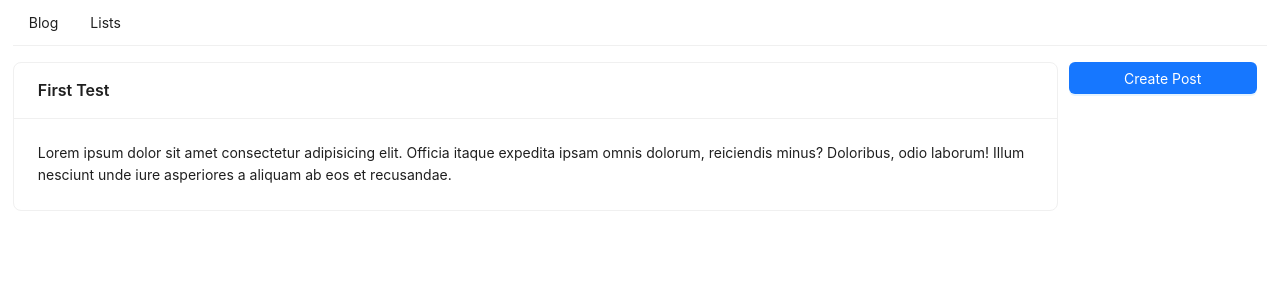
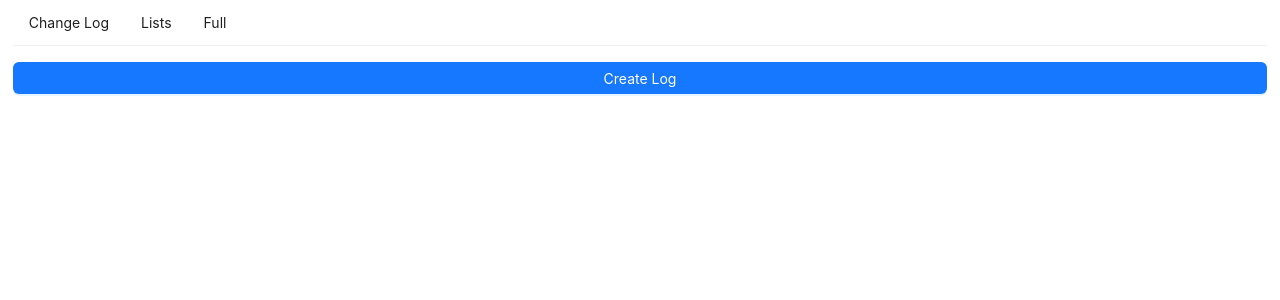
Before and after one commit to Isuzuri/life, a React (Create React App) app: page / in a window 1280 px wide. Shown: the top 300 px of the page. Built offline with nearby package versions, Linux system fonts and the light colour scheme.

Commit message:
add prettier, routing and mockups

```diff
--- a/src/App.js
+++ b/src/App.js
@@ -1,13 +1,21 @@
+import { Route, Routes } from 'react-router-dom';
 import './App.css';
-import Blog from './components/main/blog.jsx';
-import Nav from './components/nav/nav.jsx'
+import ChangeLog from './components/main/changeLog.jsx';
+import Lists from './components/main/lists.jsx';
+import Layout from './components/layout.jsx';
+import Full from './components/main/full.jsx';
 
 function App() {
   return (
-    <div className="App" style={{margin: 'auto 1%'}}>
-      <Nav></Nav>
-      {/* Добавить ниже роутер */}
-      <Blog></Blog>
+    <div className="App" style={{ margin: 'auto 1%' }}>
+      <Routes>
+        <Route path="/" element={<Layout />}>
+          <Route index element={<ChangeLog />}></Route>
+          <Route path="changeLog" element={<ChangeLog />}></Route>
+          <Route path="lists" element={<Lists />}></Route>
+          <Route path='full' element={<Full />}></Route>
+        </Route>
+      </Routes>
     </div>
   );
 }
--- /dev/null
+++ b/src/components/layout.jsx
@@ -0,0 +1,29 @@
+import { Outlet, Link } from 'react-router-dom';
+import { Menu } from 'antd';
+
+export default function Layout() {
+  const pageList = [
+    {
+      label: <Link to="/changeLog">Change Log</Link>,
+      key: 'blog'
+    },
+    {
+      label: <Link to="/lists">Lists</Link>,
+      key: 'lists'
+    },
+    {
+      label: <Link to="/full">Full</Link>,
+      key: 'full'
+    }
+  ];
+
+  return (
+    <>
+      <div style={{ marginBottom: '1rem' }}>
+        <Menu mode="horizontal" items={pageList} />
+      </div>
+
+      <Outlet />
+    </>
+  );
+}
--- a/src/components/main/blog.jsx
+++ /dev/null
@@ -1,54 +0,0 @@
-import React, {useState} from "react";
-import { Button, Flex, Card, Modal, Col, Row, Input, TextArea } from "antd";
-
-export default function Blog() {
-    const [open, setOpen] = useState(false)
-
-    const showModal = () => {
-        setOpen(true)
-    }
-
-    const handleOk = () => {
-        setOpen(false)
-    }
-
-    const handleCancel = () => {
-        setOpen(false)
-    }
-
-    const posts = [
-        {
-            title: 'First Test',
-            description: 'Lorem ipsum dolor sit amet consectetur adipisicing elit. Officia itaque expedita ipsam omnis dolorum, reiciendis minus? Doloribus, odio laborum! Illum nesciunt unde iure asperiores a aliquam ab eos et recusandae.'
-        }
-    ]
-
-    const { TextArea } = Input;
-
-    return <div>
-        <Row>
-            <Col span={20}>
-                {posts.map((post, index) => {
-                    return <Card title={post.title} key={index}>{post.description}</Card>
-                })}
-            </Col>
-            <Col span={4}>
-                <Flex justify='center'>
-                    <Button type='primary' style={{width:'90%'}} onClick={showModal}>Create Post</Button>
-                    <Modal
-                        title='New Post'
-                        open={open}
-                        onOk={handleOk}
-                        onCancel={handleCancel}
-                        okText={'Send'}
-                    >
-                        <Flex vertical gap='middle'>
-                            <Input placeholder="Title"></Input>
-                            <TextArea placeholder="Description" allowClear autoSize={{minRows: 5}}></TextArea>
-                        </Flex>
-                    </Modal>
-                </Flex>
-            </Col>
-        </Row>
-    </div>
-}
--- /dev/null
+++ b/src/components/main/changeLog.jsx
@@ -0,0 +1,81 @@
+import React, { useState } from 'react';
+import { Button, Flex, Card, Modal, Col, Row, Input, Form, Typography } from 'antd';
+const { Text } = Typography;
+
+export default function Blog() {
+  const [form] = Form.useForm();
+  const [open, setOpen] = useState(false);
+  const [formValues, setFormValues] = useState();
+  const [posts, setPosts] = useState([]);
+
+  const showModal = () => {
+    setOpen(true);
+  };
+
+  const handleOk = (values) => {
+    setPosts([
+      {
+        title: values.title,
+        description: values.description,
+        createTime: new Date(Date.now()).toLocaleString()
+      },
+      ...posts
+    ]);
+    setOpen(false);
+  };
+
+  const { TextArea } = Input;
+
+  return (
+    <div>
+      <Button type="primary" style={{ width: '100%' }} onClick={showModal}>
+        Create Log
+      </Button>
+      <pre>{JSON.stringify(formValues, null, 2)}</pre>
+      <Modal
+        title="New Log"
+        open={open}
+        onOk={handleOk}
+        onCancel={() => setOpen(false)}
+        okText={'Create'}
+        destroyOnClose
+        okButtonProps={{
+          autoFocus: true,
+          htmlType: 'submit'
+        }}
+        modalRender={(dom) => (
+          <Form
+            layout="vertical"
+            form={form}
+            name="formInModal"
+            clearOnDestroy
+            onFinish={(values) => handleOk(values)}>
+            {dom}
+          </Form>
+        )}>
+        <Form.Item
+          name="title"
+          label="Заголовок"
+          rules={[{ required: true, message: 'Type something, baka' }]}>
+          <Input />
+        </Form.Item>
+        <Form.Item
+          name="description"
+          label="Описание"
+          rules={[{ required: true, message: 'Type something, baka' }]}>
+          <TextArea placeholder="Description" allowClear autoSize={{ minRows: 5 }} />
+        </Form.Item>
+      </Modal>
+      <div>
+        {posts.map((post, index) => {
+          return (
+            <Card title={post.title} key={index} style={{ marginBottom: '1rem' }}>
+              <Text>{post.description}</Text> <br />
+              <Text type="secondary">{post.createTime}</Text>
+            </Card>
+          );
+        })}
+      </div>
+    </div>
+  );
+}
--- /dev/null
+++ b/src/components/main/full.jsx
@@ -0,0 +1,60 @@
+import { Table } from 'antd';
+
+export default function FullPage() {
+  const generatedObjects = [];
+  for (let i = 1; i <= 10; i++) {
+    generatedObjects.push({
+      key: i,
+      title: `Название ${i}`,
+      type: `Тип ${i}`,
+      source: `Источник ${i}`,
+      link: `Ссылка ${i}`,
+      tags: `Тег ${i}`
+    });
+  }
+  const dataSource = generatedObjects;
+
+  function fieldFilter(data, field) {
+    return data.map((item) => ({
+      text: item[field],
+      value: item[field]
+    }));
+  }
+
+  const columns = [
+    {
+      title: 'Название',
+      dataIndex: 'title',
+      key: 'title'
+    },
+    {
+      title: 'Тип',
+      dataIndex: 'type',
+      key: 'type',
+      filters: fieldFilter(dataSource, 'type')
+    },
+    {
+      title: 'Источник',
+      dataIndex: 'source',
+      key: 'source',
+      filters: fieldFilter(dataSource, 'source')
+    },
+    {
+      title: 'Ссылка',
+      dataIndex: 'link',
+      key: 'link'
+    },
+    {
+      title: 'Теги',
+      dataIndex: 'tags',
+      key: 'tags',
+      filters: fieldFilter(dataSource, 'tags')
+    }
+  ];
+
+  return (
+    <div>
+      <Table dataSource={dataSource} columns={columns}></Table>
+    </div>
+  );
+}
--- /dev/null
+++ b/src/components/main/lists.jsx
@@ -0,0 +1,32 @@
+import { Card, List } from 'antd';
+
+export default function ListPage() {
+  const data = [
+    {
+      title: 'Title 1'
+    },
+    {
+      title: 'Title 2'
+    },
+    {
+      title: 'Title 3'
+    },
+    {
+      title: 'Title 4'
+    }
+  ];
+
+  return (
+    <List
+      grid={{
+        gutter: 16,
+        column: 4
+      }}
+      dataSource={data}
+      renderItem={(item) => (
+        <List.Item>
+          <Card title={item.title}>{item.title + ' TEST'}</Card>
+        </List.Item>
+      )}></List>
+  );
+}
--- a/src/components/nav/nav.jsx
+++ /dev/null
@@ -1,19 +0,0 @@
-import React from "react"
-import { Menu } from 'antd';
-
-export default function Nav() {
-    const pageList = [
-        {
-            label: 'Blog',
-            key: 'blog'
-        },
-        {
-            label: 'Lists',
-            key: 'lists'
-        }
-    ]
-
-    return <div style={{marginBottom:'1rem'}}>
-        <Menu mode="horizontal" items={pageList}/>
-    </div>
-}
--- a/src/index.js
+++ b/src/index.js
@@ -2,10 +2,13 @@ import React from 'react';
 import ReactDOM from 'react-dom/client';
 import './index.css';
 import App from './App';
+import { BrowserRouter } from 'react-router-dom';
 
 const root = ReactDOM.createRoot(document.getElementById('root'));
 root.render(
   <React.StrictMode>
-    <App />
+    <BrowserRouter>
+      <App></App>
+    </BrowserRouter>
   </React.StrictMode>
 );
```
Also changed, not shown: eslint.config.mjs (added, +13 -0 lines), package.json (+6 -7 lines), 2 other files (tests, documents, lock files or other folders).
